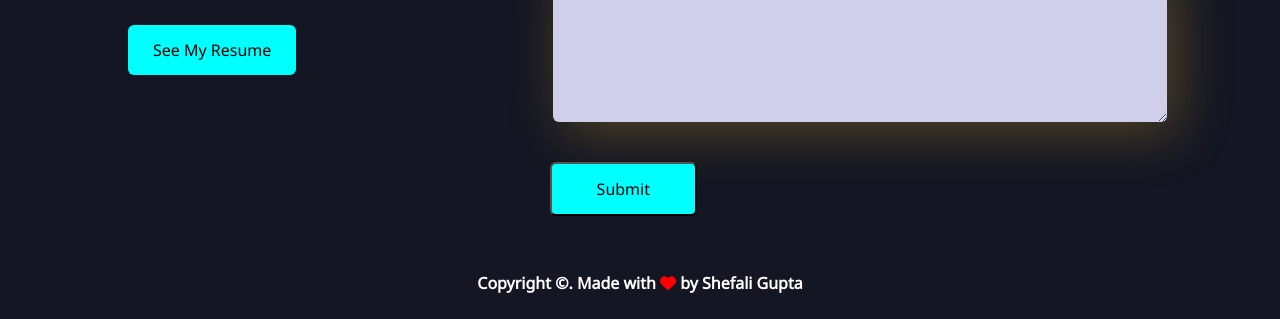
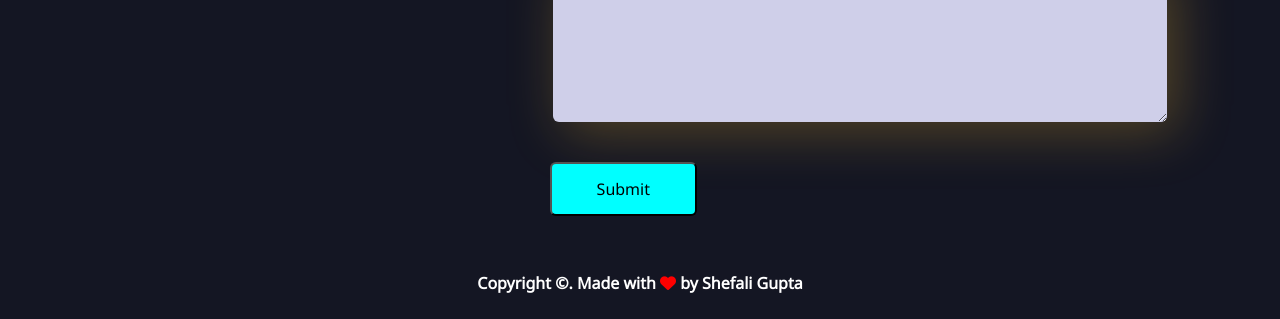
Before and after one commit to Shefali1804/My-Portfolio-Website, a plain HTML site: page index.html in a window 1280 px wide. Shown: the part 3729-4048 px from the top of the page. Drawn offline with Linux system fonts and the light colour scheme.

Commit message:
modified

```diff
--- a/index.html
+++ b/index.html
@@ -243,8 +243,7 @@
                                 class="fa-brands fa-square-instagram"></i></a>
                         <a href="https://twitter.com/shefali158"><i class="fa-brands fa-square-twitter"></i></a>
                     </div>
-                    <a href="https://drive.google.com/file/d/1hLrQZguxHYDWT8CyCGBRXcWmZQj22tLS/view?usp=sharing"
-                        class="btn btn2">See My Resume</a>
+                    <a href="https://drive.google.com/file/d/1_37DGt-A8s3yzqXARXRuFddfXoaULv3W/view?usp=sharing">See My Resume</a>
                 </div>
                 <div class="contact-right">
                     <form name="submit-to-google-sheet">
--- a/style.css
+++ b/style.css
@@ -11,6 +11,7 @@ body {
     background-color: rgb(20,22,35);
     color: #000000;
 }
+
 
 #header {
     margin-top: 10px;
```
